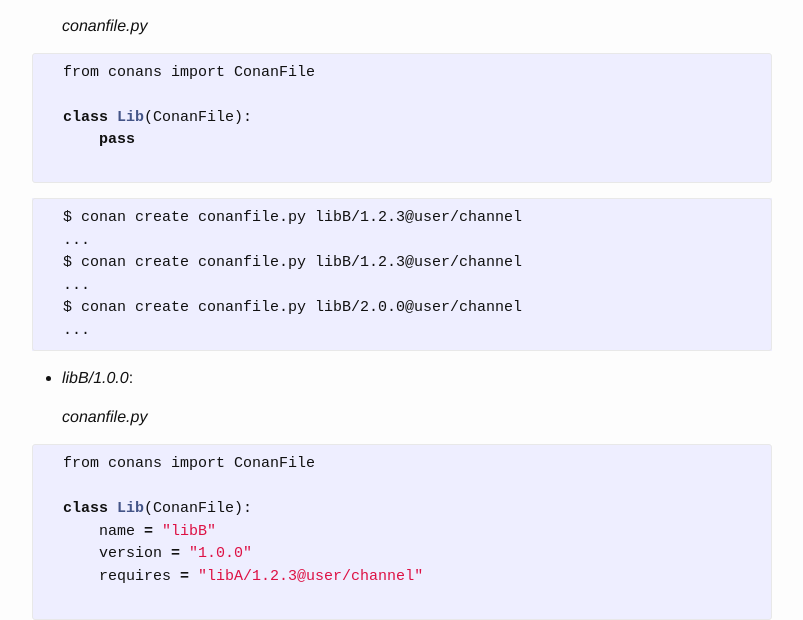
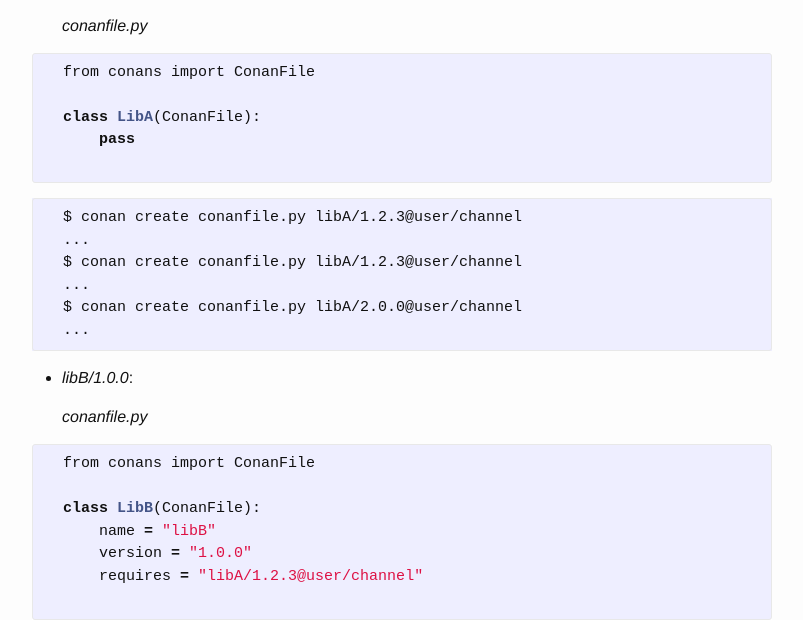
Before and after one commit to conan-io/conan-io.github.io, a Jekyll site: the page built from _posts/2019-03-11-New-conan-release-1-13.markdown, in a window 1280 px wide and 1400 px high, scrolled down 2955 px. Shown: the part 151-771 px from the top of the window, without its empty margins (238-1041 px from the left). Built offline with Jekyll 4.4.1, drawn with Linux system fonts in a browser that asks for light colours; comment, search, counter and statistics services are not loaded; some of the changed text lies outside the part shown.

Commit message:
Fix libA libB mess

````diff
--- a/_posts/2019-03-11-New-conan-release-1-13.markdown
+++ b/_posts/2019-03-11-New-conan-release-1-13.markdown
@@ -131,16 +131,16 @@ Let's check it:
   {% highlight python %}
   from conans import ConanFile
 
-  class Lib(ConanFile):
+  class LibA(ConanFile):
       pass
   {% endhighlight %}
 
   ```
-  $ conan create conanfile.py libB/1.2.3@user/channel
+  $ conan create conanfile.py libA/1.2.3@user/channel
   ...
-  $ conan create conanfile.py libB/1.2.3@user/channel
+  $ conan create conanfile.py libA/1.2.3@user/channel
   ...
-  $ conan create conanfile.py libB/2.0.0@user/channel
+  $ conan create conanfile.py libA/2.0.0@user/channel
   ...
   ```
 
@@ -150,7 +150,7 @@ Let's check it:
   {% highlight python %}
   from conans import ConanFile
 
-  class Lib(ConanFile):
+  class LibB(ConanFile):
       name = "libB"
       version = "1.0.0"
       requires = "libA/1.2.3@user/channel"
@@ -210,8 +210,8 @@ This behavior was the default and couldn't be changed until Conan 1.13, where yo
 default_package_id_mode = full_package_mode
 {% endhighlight %}
 
-Following the previous example but using the default package ID mode to ``full_package_mode``, will indicate a new libA binary for any
-change on the version of *libB*.
+Following the previous example but using the default package ID mode to ``full_package_mode``, will indicate a new *libB* binary for any
+change on the version of *libA*.
 
 Any of the modes described in
 [Defining Package ABI compatibility](https://docs.conan.io/en/latest/creating_packages/define_abi_compatibility.html#id3) section from the
````
Also changed, not shown: other parts of _posts/2019-03-11-New-conan-release-1-13.markdown (+2 -2 lines).
